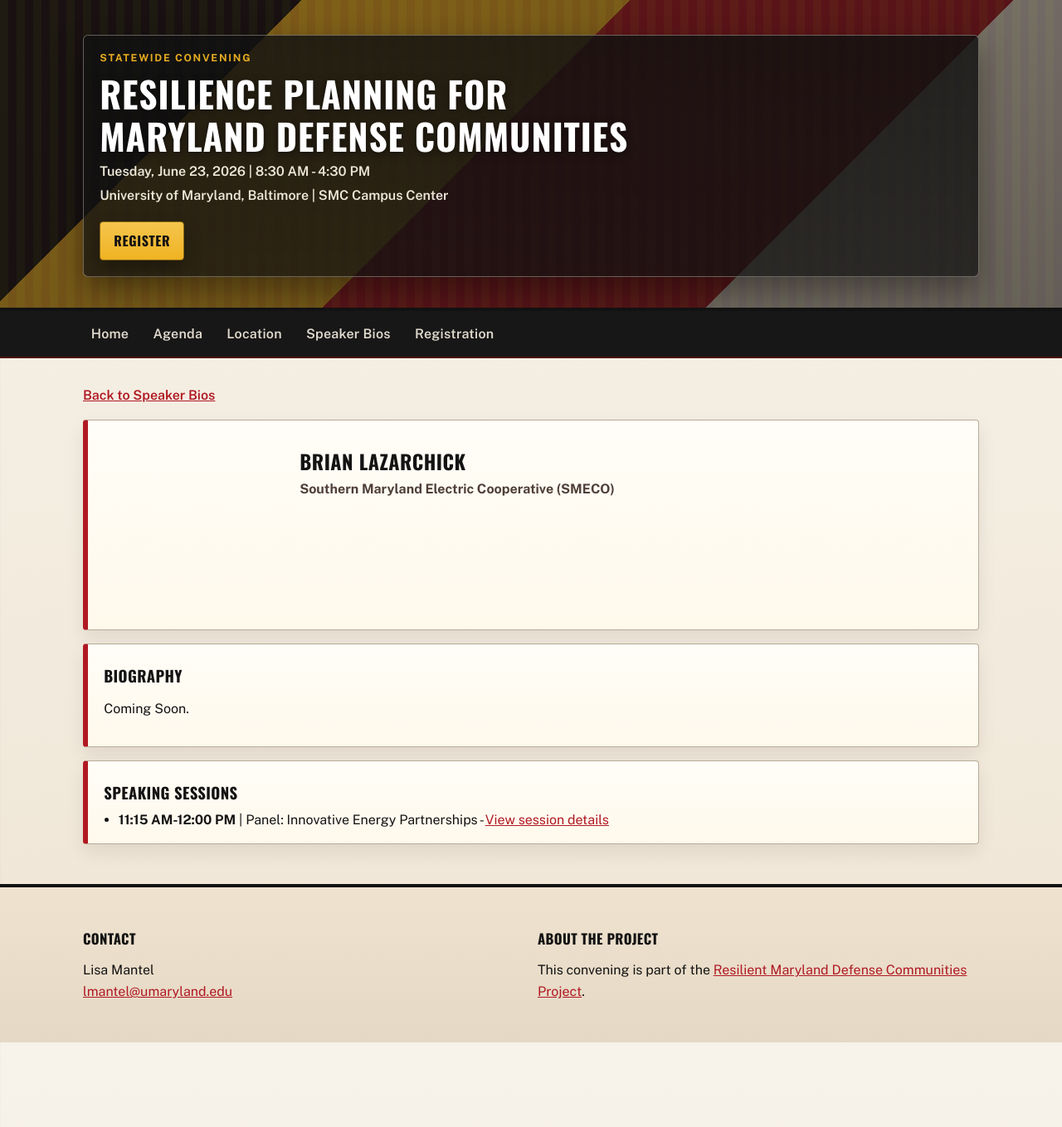
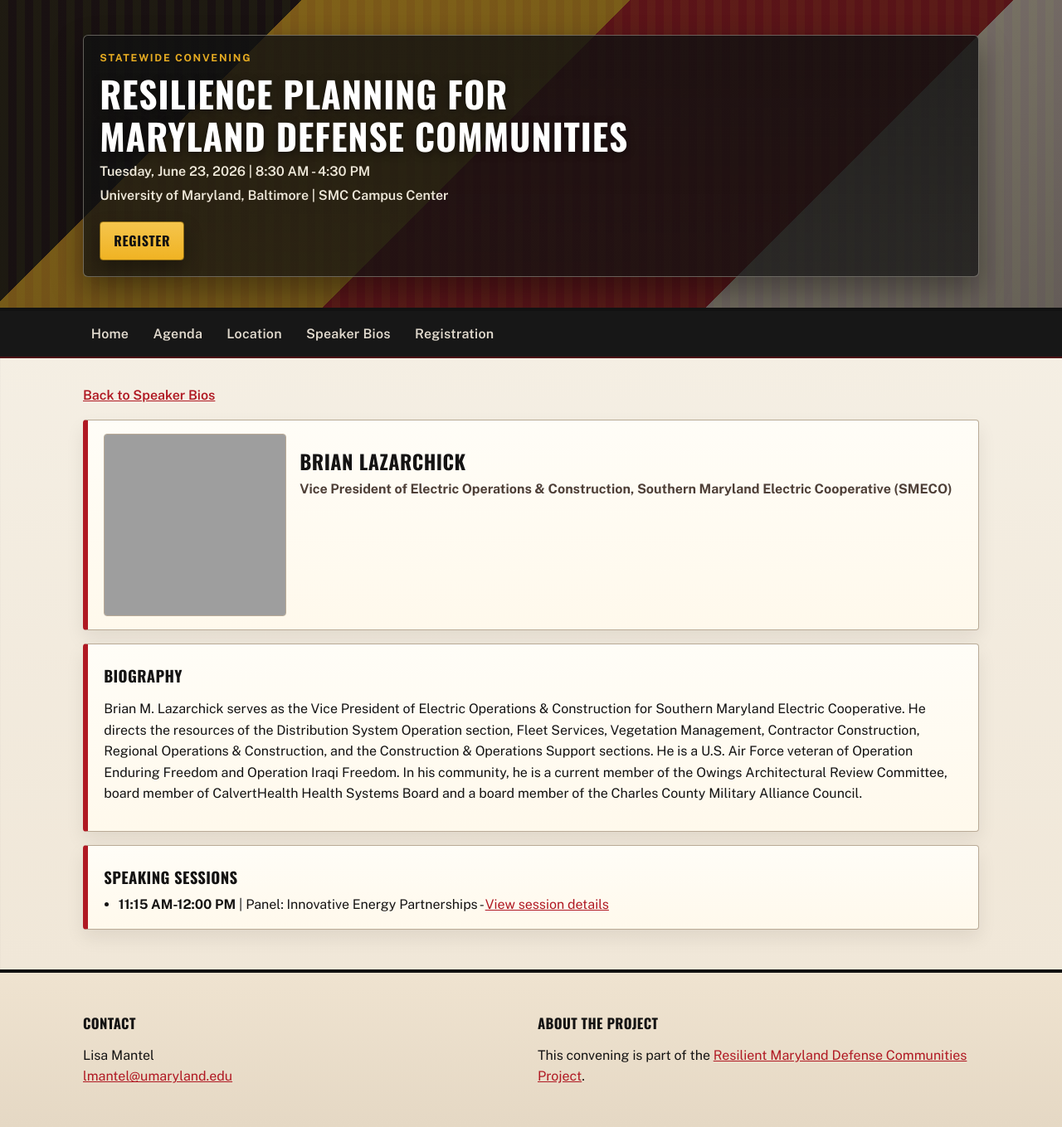
Before and after one commit to christophersw/convening_website, a Jekyll site: the page built from speakers/brian-lazarchick.md, in a window 1280 px wide. Shown: the whole page at 83% size. Built offline with Jekyll 4.4.1, drawn with Linux system fonts in a browser that asks for light colours; before the commit the page ends 1257 px from its top, so only the background shows below that; grey boxes are pictures that could not be loaded.

Commit message:
Speaker Updates

```diff
--- a/speakers/brian-lazarchick.md
+++ b/speakers/brian-lazarchick.md
@@ -3,11 +3,13 @@ layout: speaker
 title: "Brian Lazarchick"
 permalink: /speakers/brian-lazarchick/
 speaker_name: "Brian Lazarchick"
-speaker_title: "Southern Maryland Electric Cooperative (SMECO)"
-photo: /assets/images/speakers/placeholder.svg
-photo_alt: "Headshot placeholder for Brian Lazarchick"
+speaker_title: "Vice President of Electric Operations & Construction, Southern Maryland Electric Cooperative (SMECO)"
+photo: /assets/images/speakers/brian-lazarchick.jpg
+photo_alt: "Headshot of Brian Lazarchick"
 sessions:
   - time: "11:15 AM-12:00 PM"
     title: "Panel: Innovative Energy Partnerships"
     session_url: /agenda/sessions/panel-innovative-energy-partnerships/
 ---
+
+Brian M. Lazarchick serves as the Vice President of Electric Operations & Construction for Southern Maryland Electric Cooperative. He directs the resources of the Distribution System Operation section, Fleet Services, Vegetation Management, Contractor Construction, Regional Operations & Construction, and the Construction & Operations Support sections. He is a U.S. Air Force veteran of Operation Enduring Freedom and Operation Iraqi Freedom. In his community, he is a current member of the Owings Architectural Review Committee, board member of CalvertHealth Health Systems Board and a board member of the Charles County Military Alliance Council.
```
Also changed, not shown: speakers/laron-russell.md (added, +15 -0 lines), speakers/lisa-swoboda.md (added, +23 -0 lines), speakers/patricia-gray.md (+4 -2 lines), assets/images/speakers/lisa-swoboda.png (added), assets/images/speakers/patricia-gray.jpg (added), 1 other file.
